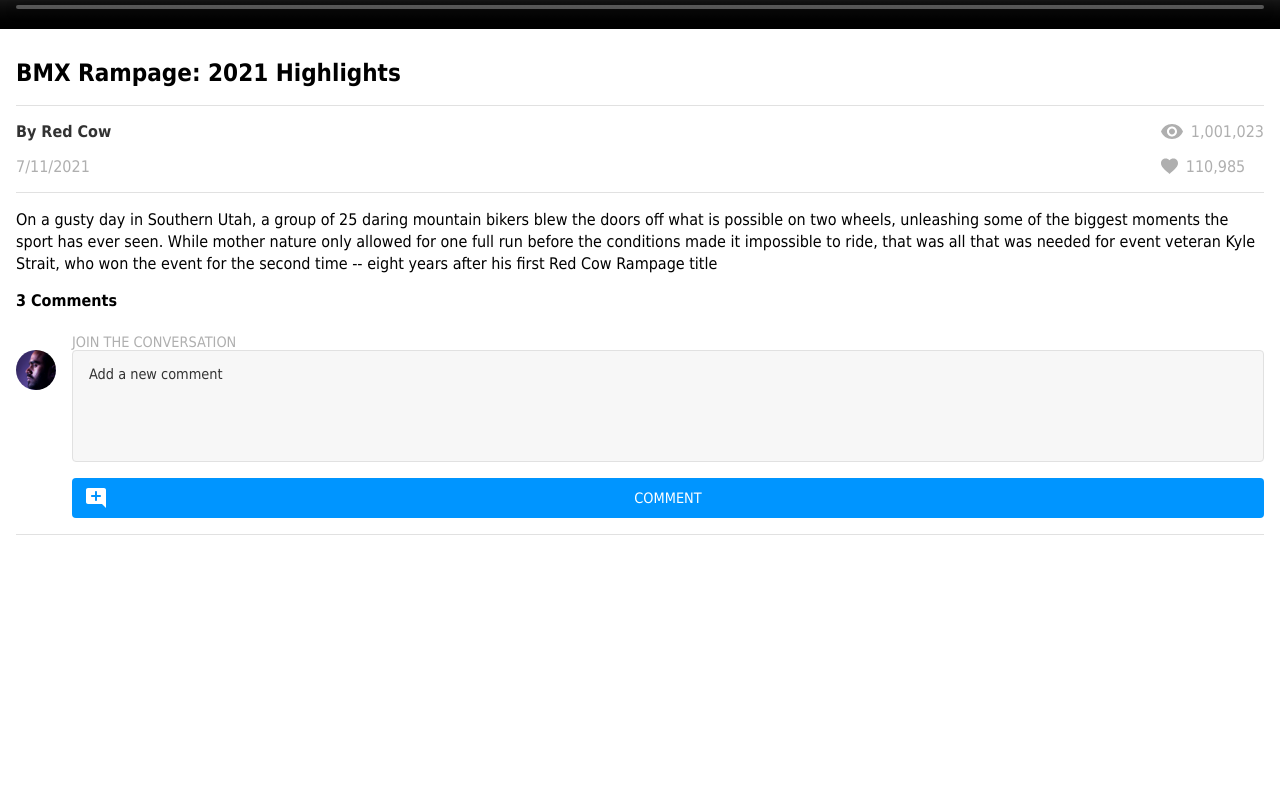
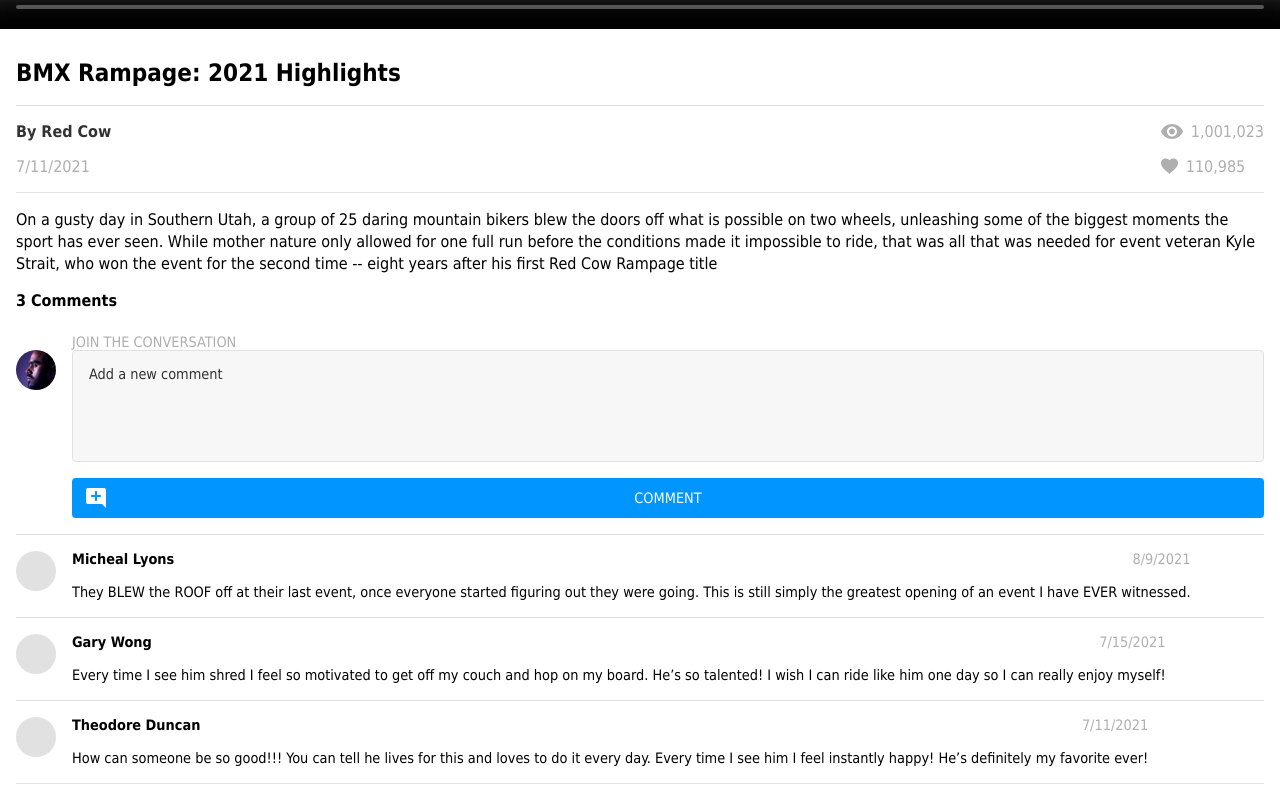
Before and after one commit to lizardskelly/brainstation-project4-brainflix, a React (Create React App) app: page / in a window 1280 px wide. Shown: the part 1095-1895 px from the top of the page. Before the commit the page ends 1646 px from the top, so only its background shows below. Built offline with nearby package versions, Linux system fonts and the light colour scheme; a web font is replaced by a local one.

Commit message:
added comment styling

```diff
--- a/src/App.js
+++ b/src/App.js
@@ -5,6 +5,7 @@ import Header from './components/Header/Header';
 import VideoPlayer from './components/VideoPlayer/VideoPlayer';
 import VideoDetails from './components/VideoDetails/VideoDetails';
 import CommentForm from './components/CommentForm/CommentForm';
+import CommentList from './components/CommentList/CommentList';
 
 class App extends Component {
 
@@ -13,16 +14,21 @@ class App extends Component {
   }
 
   render() {
+    const { currentVideo } = this.state
+
     return (
       <>
         <Header />
         <VideoPlayer
-          video = {this.state.currentVideo}
+          video = {currentVideo}
         />
         <VideoDetails
-          details = {this.state.currentVideo}
+          details = {currentVideo}
         />
         <CommentForm />
+        <CommentList
+          comments = {currentVideo.comments}
+        />
       </>
     )
   }
--- /dev/null
+++ b/src/components/CommentList/Comment.js
@@ -0,0 +1,32 @@
+import './Comment.scss';
+import placeholder from '../../assets/images/placeholder.jpg';
+
+const Comment = ({ name, comment: body, timestamp }) => {
+
+  const formattedDate = timestamp => {
+    const timeNum = Number(timestamp);
+    const date = new Date(timeNum);
+    return (date.getMonth() + 1) + '/' + date.getDate() + '/' + date.getFullYear();
+  }
+
+  return (
+    <li className="comment">
+      <img className="comment__avatar" src={placeholder} alt="user avatar"/>
+      <div className="comment__container">
+        <div className="comment__info">
+          <p className="comment__name">
+            {name}
+          </p>
+          <p className="comment__timestamp">
+            {formattedDate(timestamp)}
+          </p>
+        </div>
+        <p className="comment__body">
+          {body}
+        </p>
+      </div>
+    </li>
+   );
+}
+
+export default Comment;
--- /dev/null
+++ b/src/components/CommentList/Comment.scss
@@ -0,0 +1,41 @@
+@use '../../styles/partials/variables' as *;
+
+.comment {
+  display: flex;
+  border-bottom: 1px solid $border-grey-color;
+  padding-bottom: 1rem;
+  margin-bottom: 1rem;
+
+  &__avatar {
+    height: 2.5rem;
+    width: 2.5rem;
+    border-radius: 50%;
+    margin-right: 1rem;
+  }
+
+  &__container {
+    display: flex;
+    flex-direction: column;
+  }
+
+  &__info {
+    display: flex;
+    justify-content: space-between;
+    margin-bottom: 1rem;
+  }
+
+  &__name {
+    font-size: .9rem;
+    font-weight: 700;
+  }
+
+  &__timestamp {
+    font-size: .9rem;
+    color: $text-silver-color;
+  }
+
+  &__body {
+    font-size: .9rem;
+    line-height: 18px;
+  }
+}
--- /dev/null
+++ b/src/components/CommentList/CommentList.js
@@ -0,0 +1,24 @@
+import './CommentList.scss';
+import Comment from './Comment';
+
+const CommentList = ({ comments }) => {
+
+  const renderComments = () => {
+    return comments.map(comment => {
+      return (
+        <Comment
+          {...comment}
+          key = {comment.name + comment.timestamp}
+        />
+      )
+    })
+  }
+
+  return (
+    <ul className='comment-list'>
+      {renderComments()}
+    </ul>
+   );
+}
+
+export default CommentList;
--- /dev/null
+++ b/src/components/CommentList/CommentList.scss
@@ -0,0 +1,4 @@
+.comment-list {
+  list-style: none;
+  margin: 1rem;
+}
```
Also changed, not shown: src/assets/images/placeholder.jpg (added).
